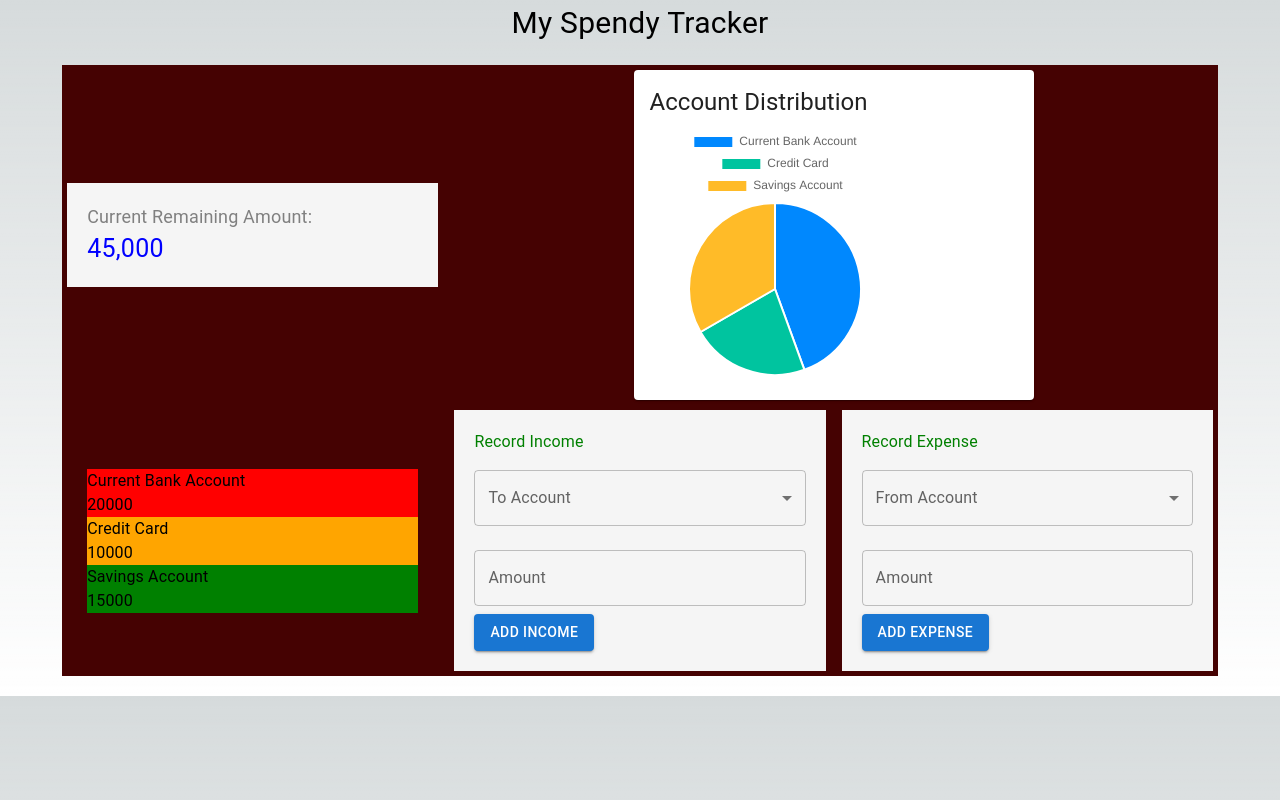
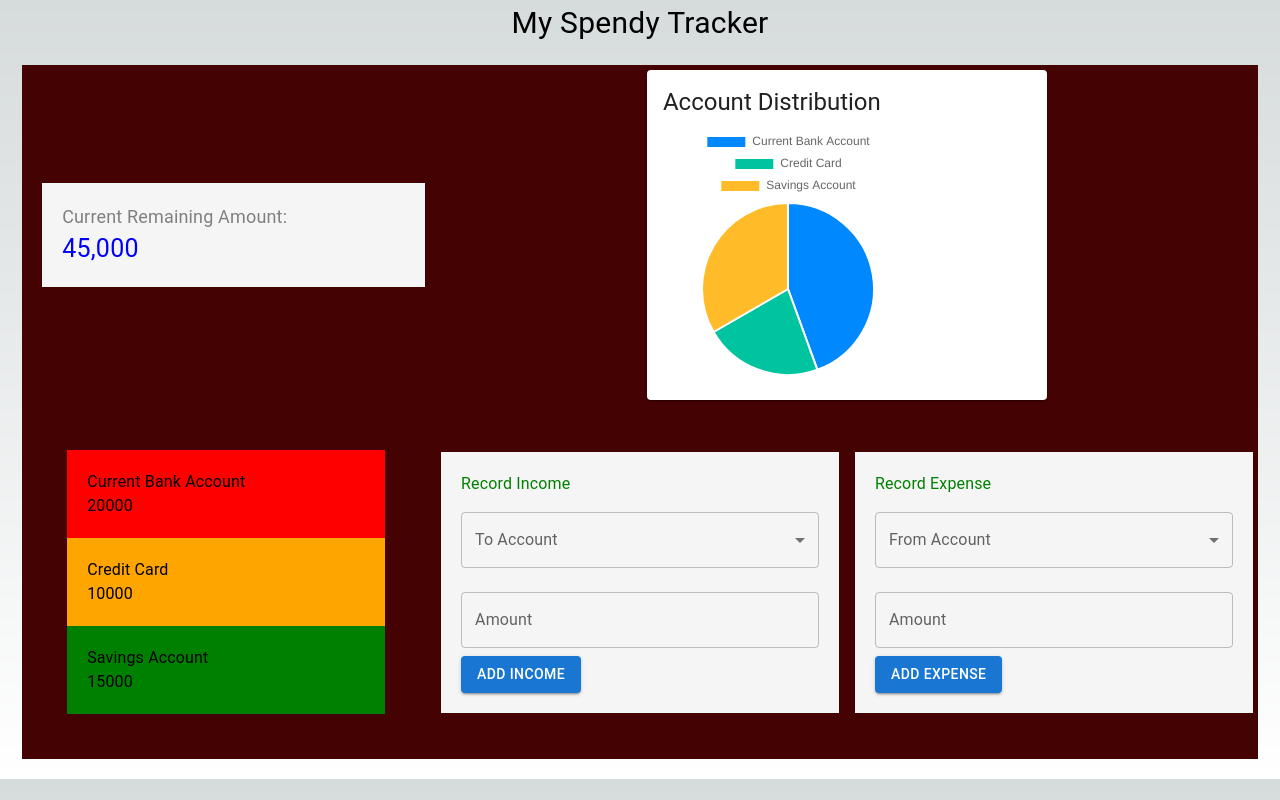
Before and after one commit to ro61zzy/personal_finance_tracker, a Next.js app: page / in a window 1280 px wide. Built offline with nearby package versions, Linux system fonts and the light colour scheme.

Commit message:
last minute updates

```diff
--- a/src/components/AccountCard.jsx
+++ b/src/components/AccountCard.jsx
@@ -9,6 +9,7 @@ const AccountCard = () => {
   return (
     <Box sx={{
       p: "20px",
+      ml:"15px",
       backgroundColor: "#f5f5f5",
     }}>
       <Typography sx={{
--- a/src/components/MyAccountsCard.jsx
+++ b/src/components/MyAccountsCard.jsx
@@ -10,12 +10,13 @@ const MyAccountsCard = () => {
       <Box sx={{
         display: "flex",
         flexDirection: "column",
-        p: "20px"
+        p: "40px"
       }}>
         <Box sx={{
           display: "flex",
           flexDirection: "column",
-          backgroundColor: "red"
+          backgroundColor: "red",
+          p: "20px"
         }}>
           <Typography>Current Bank Account</Typography>
           <Typography>{data.accounts.currentBankAccount}</Typography>
@@ -23,7 +24,8 @@ const MyAccountsCard = () => {
         <Box sx={{
           display: "flex",
           flexDirection: "column",
-          backgroundColor: "orange"
+          backgroundColor: "orange",
+          p: "20px"
         }}>
           <Typography>Credit Card</Typography>
           <Typography>{data.accounts.creditCard}</Typography>
@@ -31,7 +33,8 @@ const MyAccountsCard = () => {
         <Box sx={{
           display: "flex",
           flexDirection: "column",
-          backgroundColor: "green"
+          backgroundColor: "green",
+          p: "20px"
         }}>
           <Typography>Savings Account</Typography>
           <Typography>{data.accounts.savingsAccount}</Typography>
```
